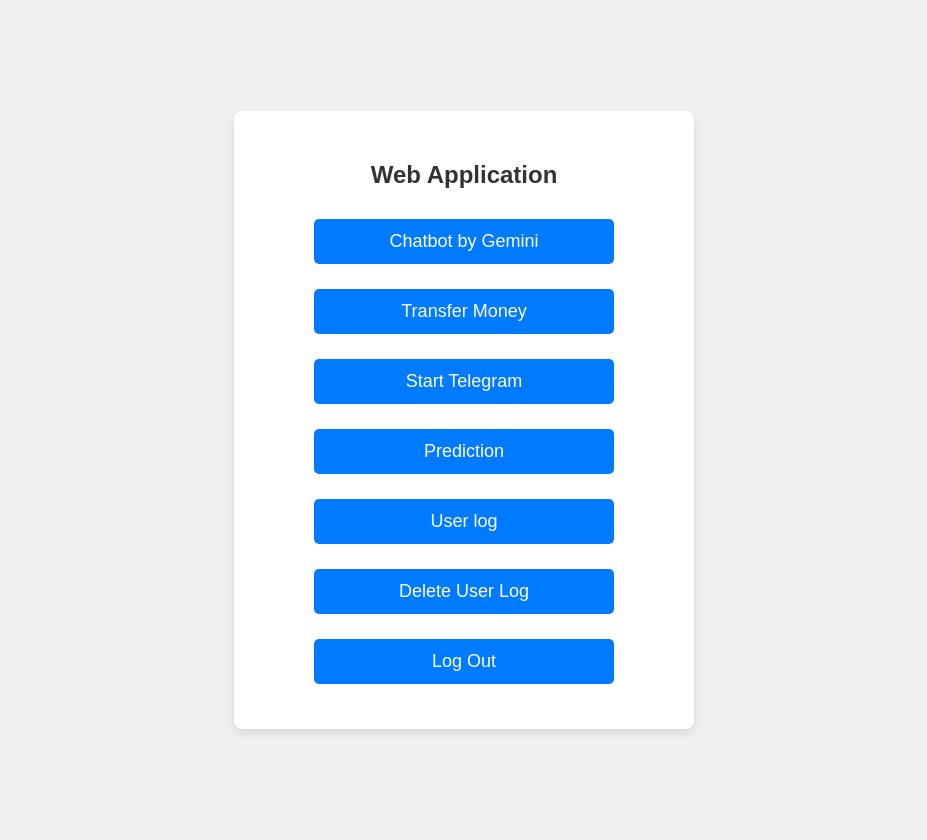
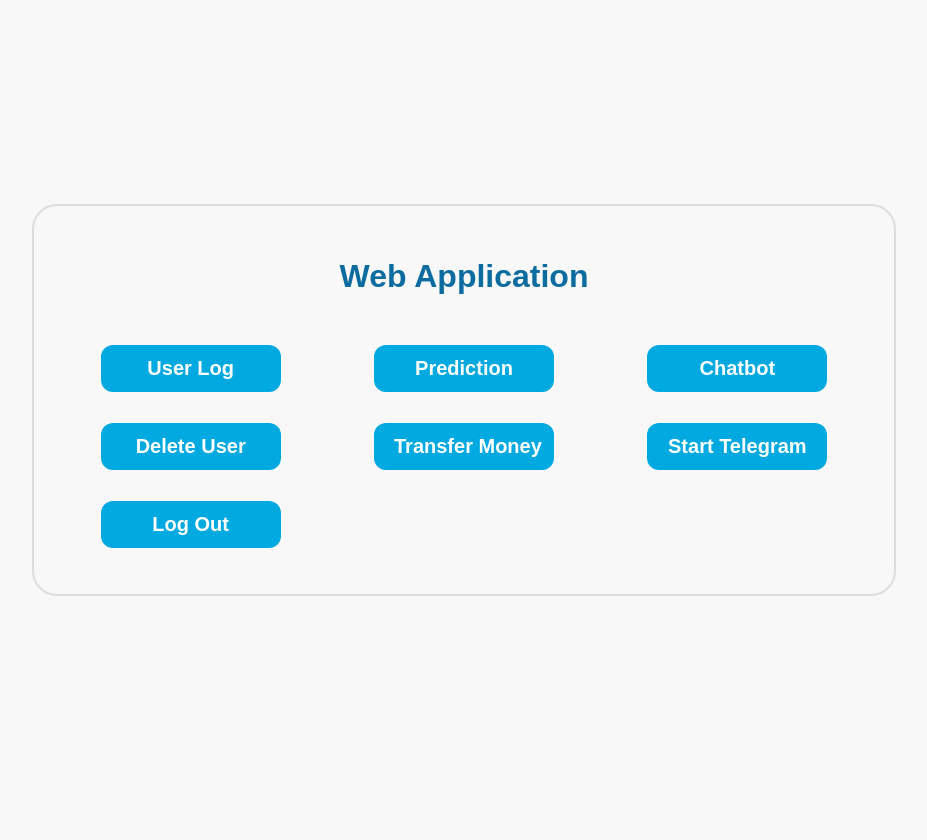
Before and after one commit to ileenluu/dsai_mod5_6_cohort1_PT, a Flask app: page /main in a window 1280 px wide. Shown: the whole page, without its empty margins (176-1103 px from the left). After the commit the page ends 596 px from the top, so only its background shows below. Run offline with Flask 3, Linux system fonts and the light colour scheme.

Commit message:
Format the webpages

```diff
--- a/app.py
+++ b/app.py
@@ -46,7 +46,7 @@ def main():
         c.close()
         conn.close()
         first_time=0
-    return(render_template("main.html"))
+    return(render_template("main copy.html"))
 
 
 @app.route("/gemini",methods=["GET","POST"])
--- /dev/null
+++ b/static/main.css
@@ -0,0 +1,59 @@
+/* Make body take full height and center contents */
+body {
+    display: flex;
+    justify-content: center;   /* center horizontally */
+    align-items: center;       /* center vertically */
+    height: 100vh;             /* full viewport height */
+    margin: 0;
+    background-color: #f8f8f8; /* optional: light background */
+}
+
+/* Style main wrapper */
+.main-container {
+    width: 800px;
+    margin: auto;
+    padding: 30px;
+    border: 2px solid #ddd;
+    border-radius: 25px;
+    text-align: center;
+    font-family: Arial, sans-serif;
+}
+
+/* Title */
+h1 {
+    color: #0c6ca0;
+    margin-bottom: 50px;
+}
+
+/* Flex container for button groups */
+.button-grid {
+    display: flex;
+    justify-content: space-around;
+    gap: 20px;
+}
+
+/* Each column of buttons */
+.button-column {
+    display: flex;
+    flex-direction: column;
+    gap: 15px;
+}
+
+/* Uniform button style */
+input[type="submit"] {
+    background-color: #00a9e0;
+    color: white;
+    border: none;
+    padding: 12px 20px;
+    width: 180px;            /* ✅ Set fixed width for uniform size */
+    border-radius: 12px;
+    font-size: 20px;
+    font-weight: bold;
+    cursor: pointer;
+    transition: background-color 0.3s ease;
+    text-align: center;
+}
+
+input[type="submit"]:hover {
+    background-color: #00a9e0;
+}
--- a/static/styles.css
+++ b/static/styles.css
@@ -31,15 +31,16 @@ body {
 h2 {
     font-size: 24px;
     margin-bottom: 20px;
-    color: #333;
+    color: #0c6ca0;;
 }
 
 form {
     margin: 15px 0;
+    font-size: 18px;
 }
 
 input[type="submit"] {
-    background-color: #007bff;
+    background-color: #00a9e0;
     color: white;
     padding: 12px 24px;
     border: none;
@@ -57,11 +58,11 @@ input, button {
     margin-top: 10px;
     border-radius: 4px;
     border: 1px solid #ddd;
-    font-size: 16px;
+    font-size: 18px;
 }
 
 button {
-    background-color: #007bff;
+    background-color: #00a9e0;
     color: white;
     border: none;
     cursor: pointer;
@@ -71,7 +72,7 @@ button {
 p {
     margin-top: 20px;
     font-size: 18px;
-    color: #007bff;
+    color: #0c6ca0;;
 }
 
 
@@ -88,7 +89,7 @@ p {
 
 .chat-input {
     font-family: 'Arial', sans-serif;
-    font-size: 16px;
+    font-size: 18px;
     width: 100%;
     height: 120px;
     padding: 10px;
@@ -102,7 +103,7 @@ table {table-layout: auto;
     width: 100%;
     border-collapse: collapse;
     font-family: Arial, sans-serif;
-    font-size: 16px;
+    font-size: 18px;
 }
 
 th, td {
@@ -128,11 +129,11 @@ tbody tr:hover {
 
 .transaction-card {
     background-color: #f0f8ff;
-    border: 1px solid #ccc;
+    border: 1px solid #ddd;
     padding: 15px;
     margin-top: 20px;
     border-radius: 10px;
-    box-shadow: 0 0 5px #ccc;
+    box-shadow: 0 0 5px #ddd;
     text-align: left;
     word-wrap: break-word;
     overflow-wrap: break-word;
--- a/static/user_log.css
+++ b/static/user_log.css
@@ -18,7 +18,7 @@ body {font-family: 'Arial', sans-serif;
 }
 
 input[type="submit"] {
-    background-color: #007bff;
+    background-color: #00a9e0;
     color: white;
     padding: 12px 24px;
     border: none;
@@ -38,7 +38,7 @@ table {
     width: 70%;
     border-collapse: collapse;
     font-family: Arial, sans-serif;
-    font-size: 16px;
+    font-size: 18px;
 }
 
 th, td {
--- a/templates/delete_log.html
+++ b/templates/delete_log.html
@@ -5,7 +5,7 @@
 
 <body>
     <div class="container">
-        <h5>Log has been deleted</h5>
+        <h3>Log has been deleted</h3>
         <form action="/main" method="post">
             <input type="submit" value="Main">
         </form>
--- /dev/null
+++ b/templates/main copy.html
@@ -0,0 +1,45 @@
+<head>
+    <meta name="viewport" content="width=device-width, initial-scale=1.0">
+    <link rel="stylesheet" href="{{ url_for('static', filename='main.css') }}">
+</head>
+
+<body>
+    <div class="main-container">
+        <h1>Web Application</h1>
+
+        <div class="button-grid">
+            <!-- Column 1 -->
+            <div class="button-column">
+                <form action="/user_log" method="post">
+                    <input type="submit" value="User Log">
+                </form>
+                <form action="/delete_log" method="post">
+                    <input type="submit" value="Delete User">
+                </form>
+                <form action="/logout" method="post">
+                    <input type="submit" value="Log Out">
+                </form>
+            </div>
+
+            <!-- Column 2 -->
+            <div class="button-column">
+                <form action="/prediction" method="post">
+                    <input type="submit" value="Prediction">
+                </form>
+                <form action="/paynow" method="post">
+                    <input type="submit" value="Transfer Money">
+                </form>
+            </div>
+
+            <!-- Column 3 -->
+            <div class="button-column">
+                <form action="/gemini" method="post">
+                    <input type="submit" value="Chatbot">
+                </form>
+                <form action="/start_telegram" method="post">
+                    <input type="submit" value="Start Telegram">
+                </form>
+            </div>
+        </div>
+    </div>
+</body>
```
Also changed, not shown: user.db.
